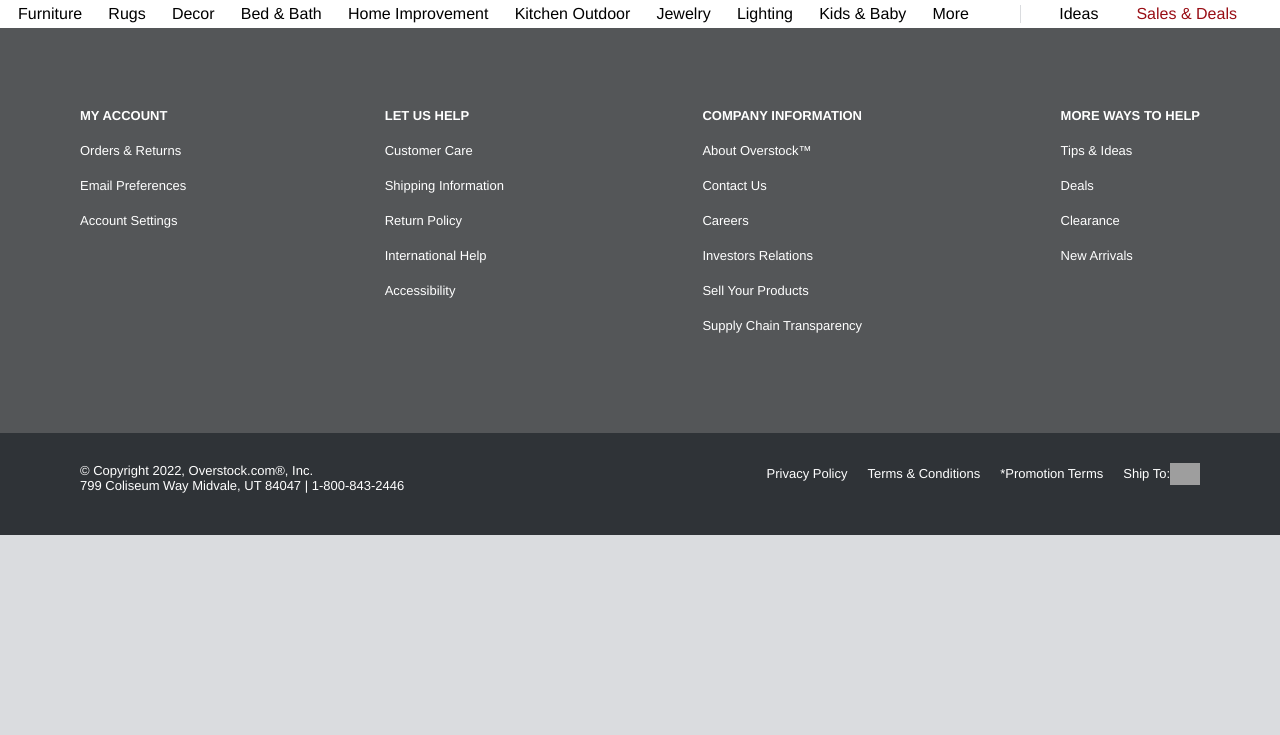
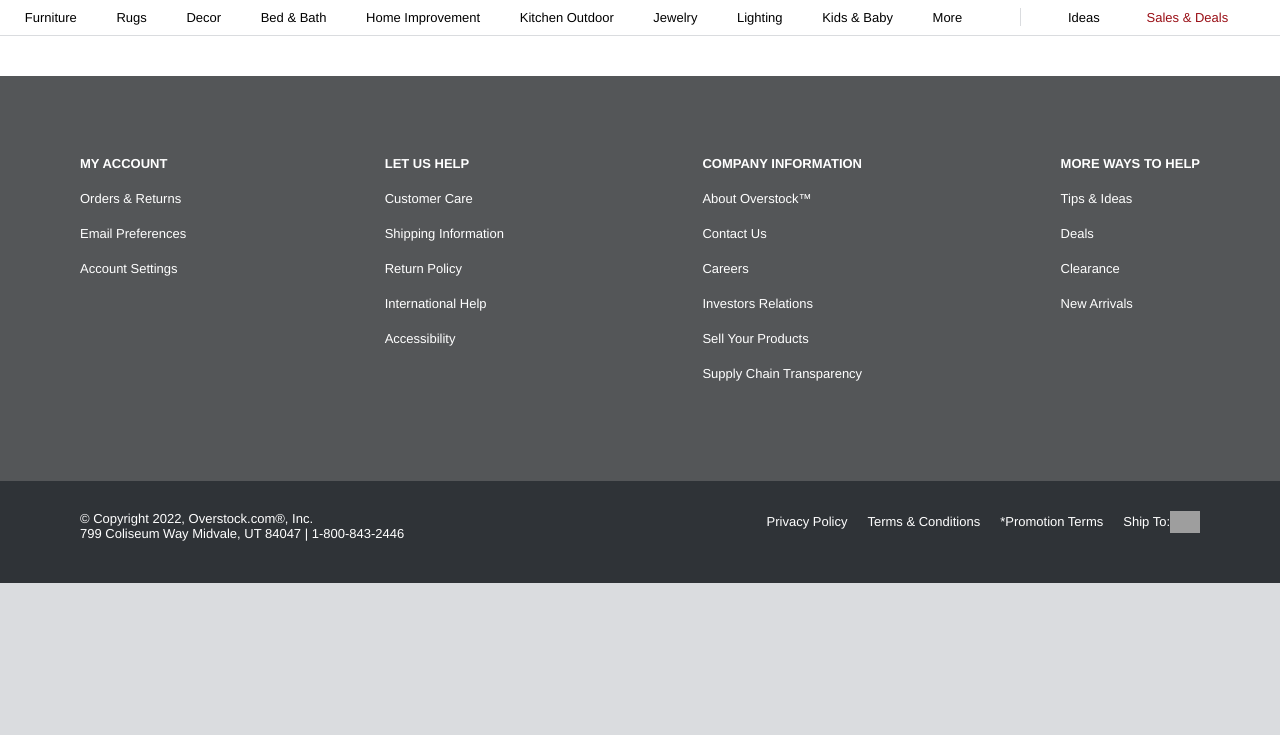
Before and after one commit to aakarshkumarsaksham/OverStock, a plain HTML site: page index.html in a window 1280 px wide. Shown: the part 65-800 px from the top of the page. Drawn offline with Linux system fonts and the light colour scheme; grey boxes are pictures that could not be loaded.

Commit message:
fixed navbar

```diff
--- a/index.html
+++ b/index.html
@@ -99,6 +99,10 @@
         <li class="crimson">Sales & Deals</li>
       </ul>
     </nav>
+
+    <main>
+
+    </main>
     <footer>
       <div id="footlinks">
           <ul>
--- a/style/common.css
+++ b/style/common.css
@@ -77,7 +77,7 @@ nav{
     display: flex;
     box-sizing: border-box;
     align-items: center;
-
+    margin-bottom: 1px;
 }
 
 nav > ul:nth-child(1) {
@@ -98,7 +98,8 @@ nav > ul:nth-child(3){
 }
 
 nav > ul > li{
-    padding: 5px 0;
+    font-size: 13px;
+    padding: 10px 0;
     box-sizing: border-box;
     list-style: none;
     cursor: pointer;
@@ -246,3 +247,10 @@ footer ul > li{
 #additionalLinks > ul > li > img{
     width: 30px;
 }
+
+
+
+main{
+    height: 40px;
+    background-color: white;
+}
```
